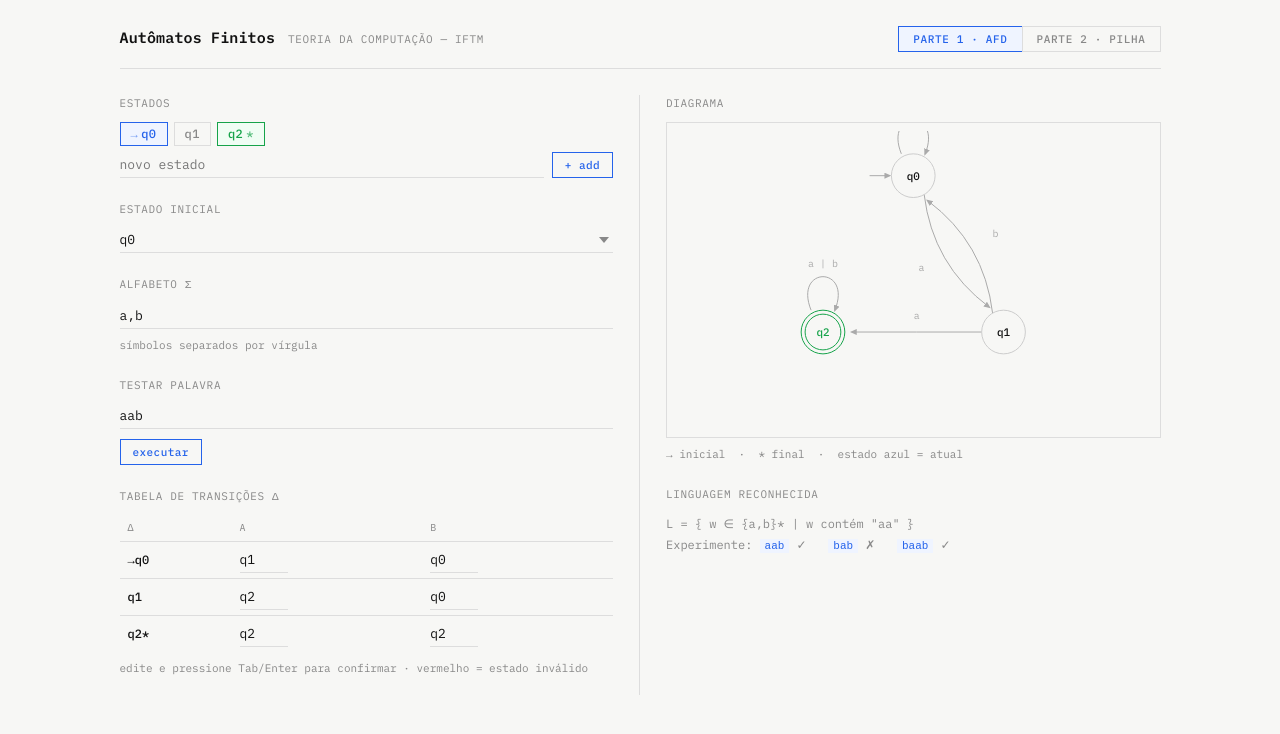
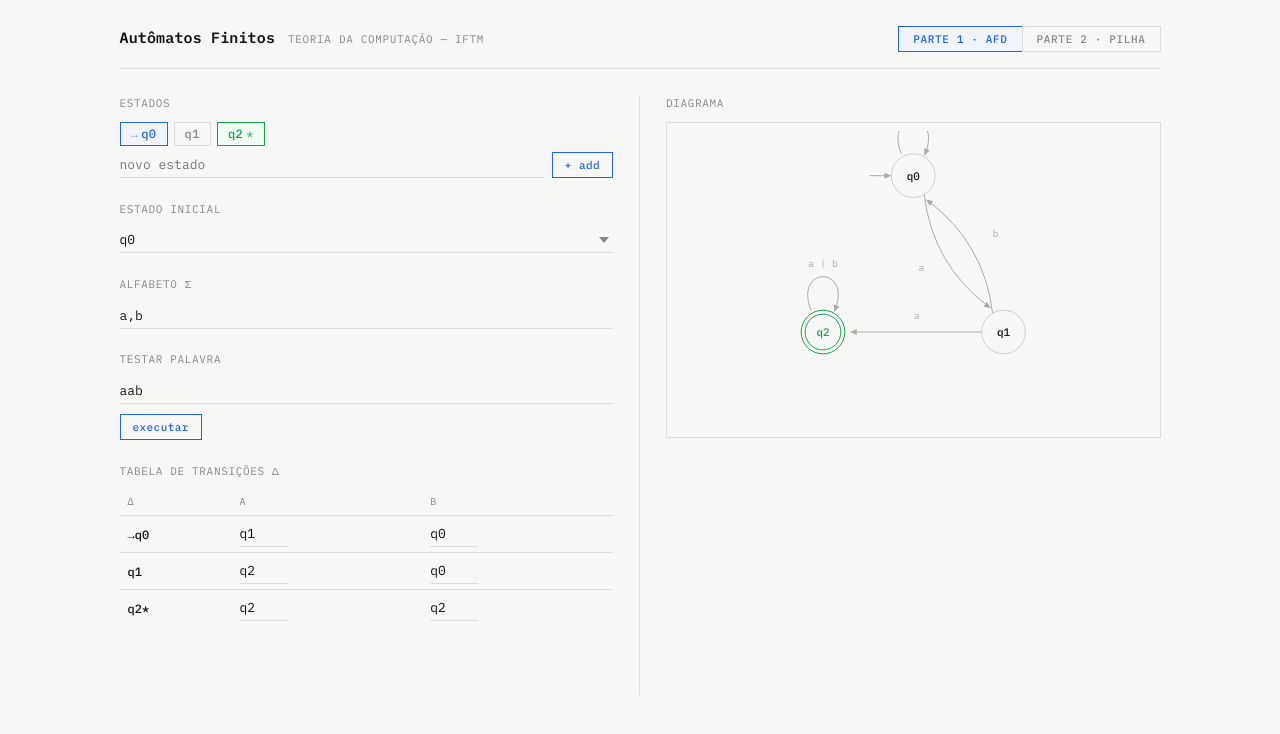
Before and after one commit to augustobormoreira/lfa, a React (Vite) app: page / in a window 1280 px wide. Shown: the top 734 px of the page. Built offline with nearby package versions, Linux system fonts and the light colour scheme.

Commit message:
visual changes made to afd and app panel

```diff
--- a/src/components/AFDPanel.jsx
+++ b/src/components/AFDPanel.jsx
@@ -120,7 +120,6 @@ export default function AFDPanel() {
             )}
             placeholder="a,b"
           />
-          <p className={s.hint}>símbolos separados por vírgula</p>
         </section>
 
         {/* Testar palavra */}
@@ -204,7 +203,6 @@ export default function AFDPanel() {
               </tbody>
             </table>
           </div>
-          <p className={s.hint}>edite e pressione Tab/Enter para confirmar · vermelho = estado inválido</p>
         </section>
       </div>
 
@@ -224,7 +222,6 @@ export default function AFDPanel() {
               type="afd"
             />
           </div>
-          <p className={s.hint}>→ inicial &nbsp;·&nbsp; * final &nbsp;·&nbsp; estado azul = atual</p>
         </section>
 
         {/* Trace */}
@@ -246,14 +243,7 @@ export default function AFDPanel() {
           </section>
         )}
 
-        {/* Nota teórica */}
-        <section className={s.section}>
-          <label>LINGUAGEM RECONHECIDA</label>
-          <p className={s.theory}>
-            L = {'{ w ∈ {a,b}* | w contém "aa" }'}<br/>
-            Experimente: <code>aab</code> ✓ &nbsp; <code>bab</code> ✗ &nbsp; <code>baab</code> ✓
-          </p>
-        </section>
+
       </div>
     </div>
   )
--- a/src/components/APPanel.jsx
+++ b/src/components/APPanel.jsx
@@ -240,7 +240,6 @@ export default function APPanel() {
               type="ap"
             />
           </div>
-          <p className={s.hint}>label: símbolo,topo→push</p>
         </section>
 
         {/* Tabela de transições */}
@@ -295,13 +294,7 @@ export default function APPanel() {
           </section>
         )}
 
-        <section className={s.section}>
-          <label>LINGUAGEM RECONHECIDA</label>
-          <p className={s.theory}>
-            L = {'{ aⁿbⁿ | n ≥ 1 }'}<br/>
-            Experimente: <code>ab</code> ✓ &nbsp; <code>aabb</code> ✓ &nbsp; <code>aab</code> ✗
-          </p>
-        </section>
+
       </div>
     </div>
   )
```
